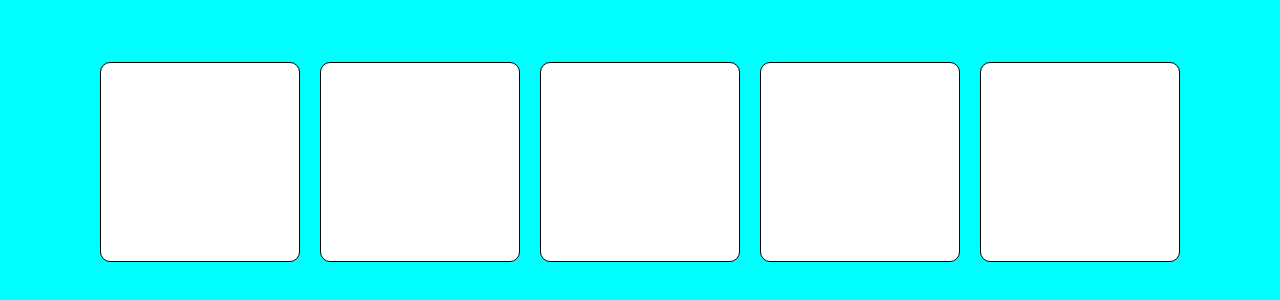
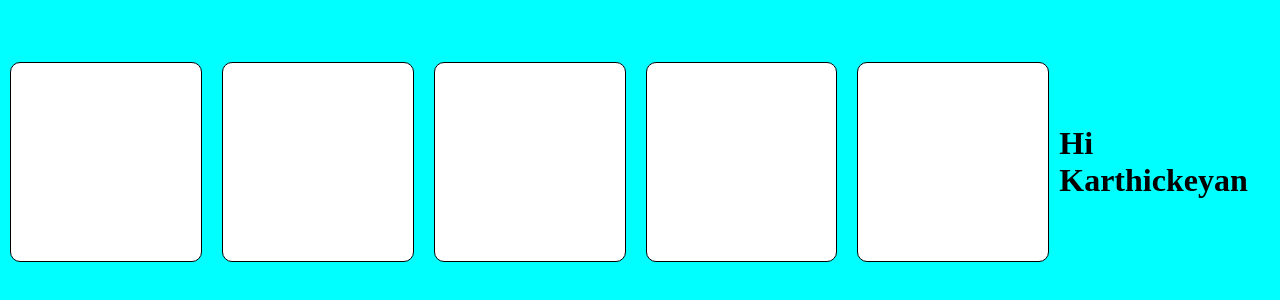
Before and after one commit to KeyanDjango/HTMLExample1, a plain HTML site: page index.html in a window 1280 px wide. Shown: the part 238-538 px from the top of the page. Drawn offline with Linux system fonts and the light colour scheme.

Commit message:
initial commit

```diff
--- a/index.html
+++ b/index.html
@@ -22,7 +22,8 @@
            <div class="card-1">
 
            </div>
+           <h1> Hi Karthickeyan </h1>
+        </div>
 
-        </div>
     </body>
 </html>
--- a/style.css
+++ b/style.css
@@ -19,9 +19,9 @@
     border: 1px solid black;
     box-sizing: border-box;
     border-radius: 10px;
-    transition: transform 0.3s;
+    transition: transform 0.5s;
 }
 
 .parent-con1 .card-1:hover{
-    transform: scale(1.15);
+    transform: scale(1.10);
 }
```
